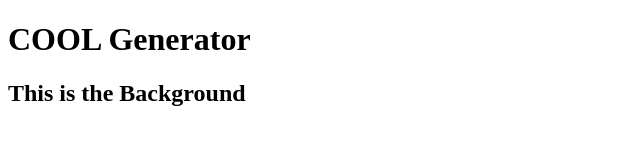
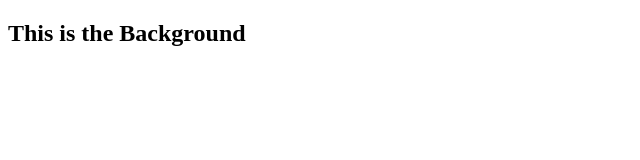
Before and after one commit to balaorcl/hello-git, a plain HTML site: page index.html in a window 1280 px wide. Shown: the whole page, without its empty margins (0-640 px from the left). Drawn offline with Linux system fonts and the light colour scheme.

Commit message:
check conflict

```diff
--- a/index.html
+++ b/index.html
@@ -4,7 +4,7 @@
         <title>Gradient Background</title>
     </head>
     <body id="gradient">
-        <h1>COOL Generator</h1>
+        <!-- <h1>COOL Generator</h1> -->
         <h2>This is the Background</h2>
     </body>
 </html>
```
